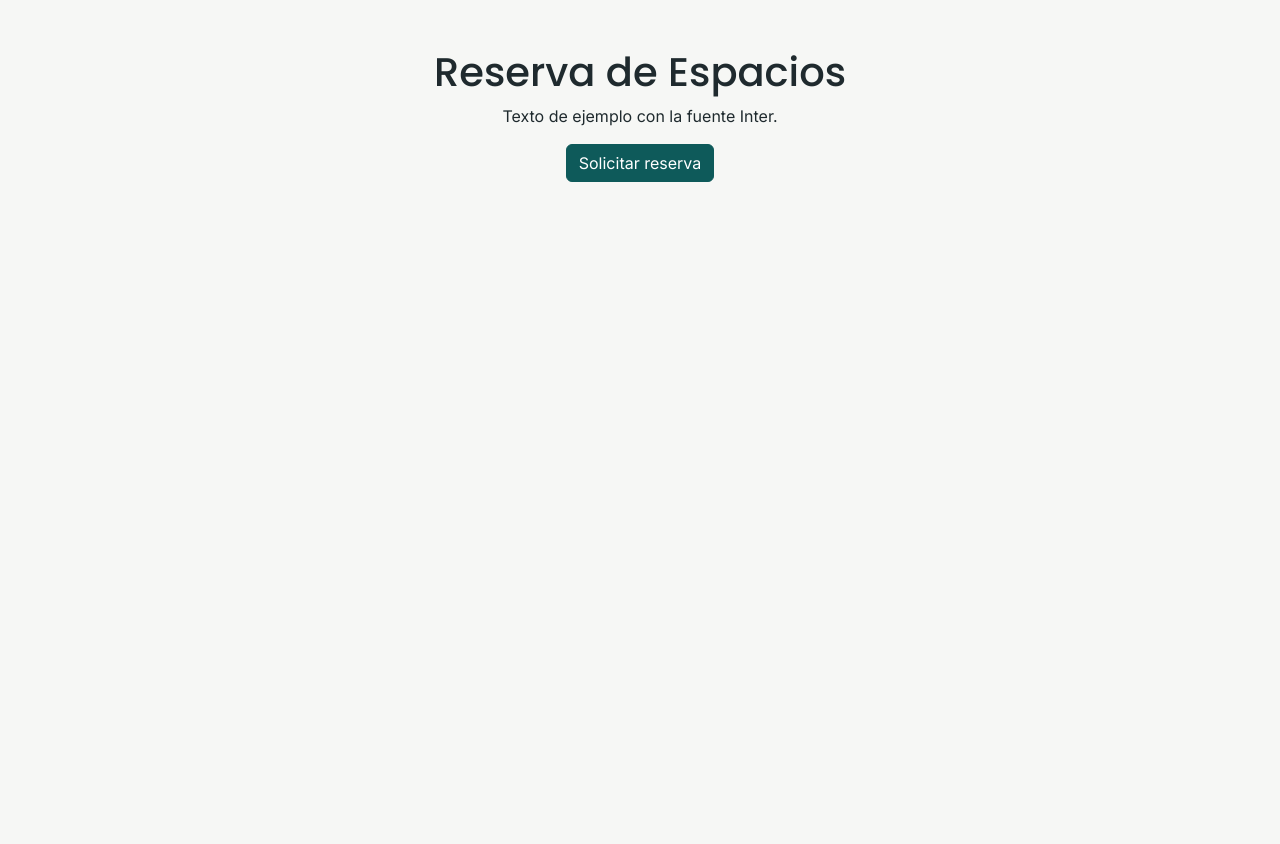
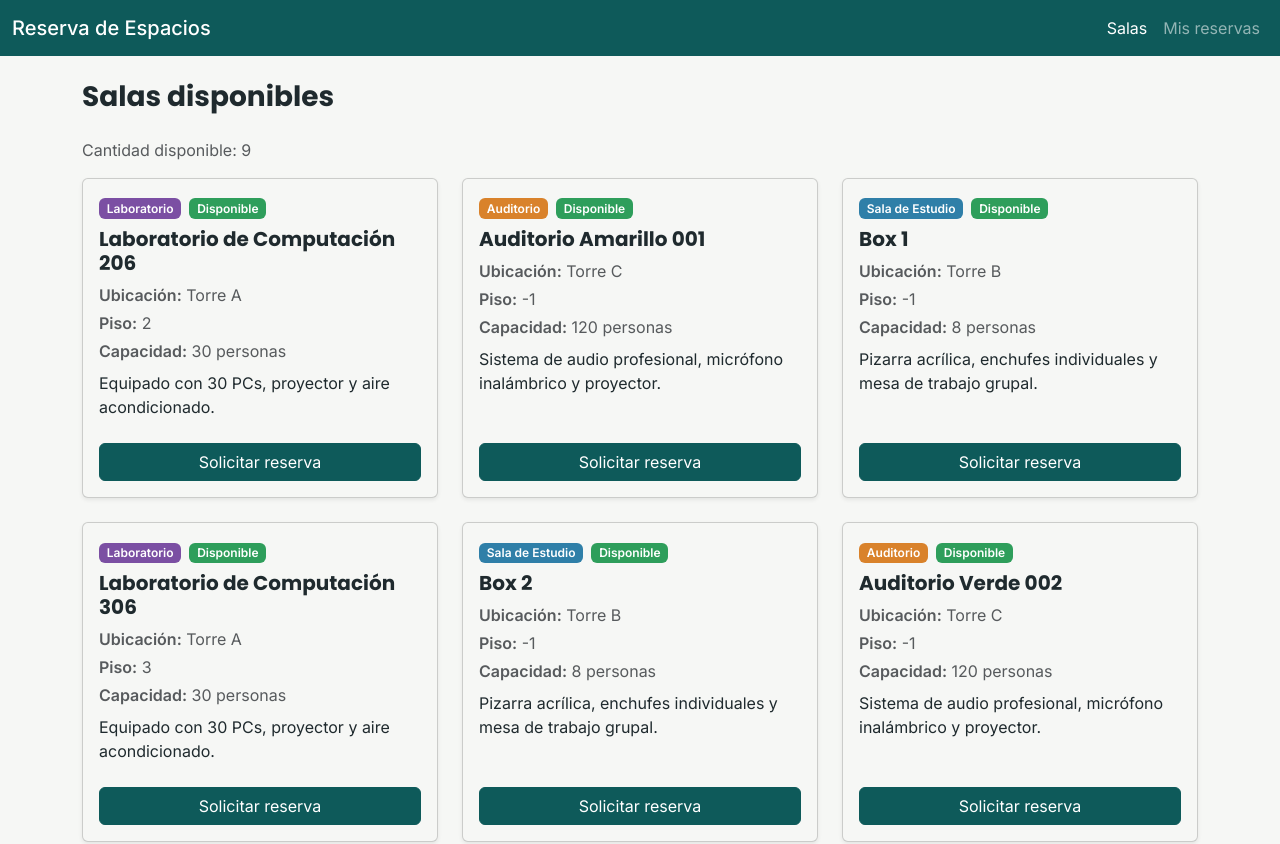
Before and after one commit to Manuel170923/Taller-2---8568, a React (Vite) app: page /salas in a window 1280 px wide. Shown: the top 844 px of the page. Before the commit the page ends 800 px from the top, so only its background shows below. Built offline with nearby package versions, Linux system fonts and the light colour scheme.

Commit message:
implementacion de navbar, layout, rutas y catalogo de salas

```diff
--- a/src/App.jsx
+++ b/src/App.jsx
@@ -1,10 +1,23 @@
+import { BrowserRouter, Routes, Route, Navigate } from 'react-router-dom'
+import Layout from './components/Layout'
+import Login from './pages/Login'
+import Salas from './pages/Salas'
+import MisReservas from './pages/MisReservas'
+
 function App() {
   return (
-    <div className="container mt-5 text-center">
-      <h1>Reserva de Espacios</h1>
-      <p>Texto de ejemplo con la fuente Inter.</p>
-      <button className="btn btn-primary">Solicitar reserva</button>
-    </div>
+    <BrowserRouter>
+      <Routes>
+        <Route path="/login" element={<Login />} />
+
+        <Route element={<Layout />}>
+          <Route path="/salas" element={<Salas />} />
+          <Route path="/mis-reservas" element={<MisReservas />} />
+        </Route>
+
+        <Route path="*" element={<Navigate to="/salas" replace />} />
+      </Routes>
+    </BrowserRouter>
   )
 }
 
--- /dev/null
+++ b/src/components/Layout.jsx
@@ -0,0 +1,18 @@
+import { Outlet } from 'react-router-dom'
+import Navbar from './Navbar'
+
+function Layout() {
+  return (
+    <div className="d-flex flex-column min-vh-100">
+      <Navbar />
+      <main className="flex-grow-1">
+        <Outlet />
+      </main>
+      <footer className="bg-dark text-white text-center py-3">
+        <p className="mb-0 small">&copy; 2026 Sistema de Reserva de Espacios Universitarios</p>
+      </footer>
+    </div>
+  )
+}
+
+export default Layout
--- /dev/null
+++ b/src/components/Navbar.jsx
@@ -0,0 +1,43 @@
+import { useState } from 'react'
+import { NavLink } from 'react-router-dom'
+
+function Navbar() {
+  const [abierto, setAbierto] = useState(false)
+
+  const cerrarMenu = () => setAbierto(false)
+
+  return (
+    <nav className="navbar navbar-expand-lg navbar-dark bg-primary">
+      <div className="container-fluid">
+        <span className="navbar-brand mb-0 h1">Reserva de Espacios</span>
+
+        <button
+          className="navbar-toggler"
+          type="button"
+          aria-label="Abrir menú"
+          aria-expanded={abierto}
+          onClick={() => setAbierto(!abierto)}
+        >
+          <span className="navbar-toggler-icon"></span>
+        </button>
+
+        <div className={`collapse navbar-collapse justify-content-end ${abierto ? 'show' : ''}`}>
+          <ul className="navbar-nav">
+            <li className="nav-item">
+              <NavLink to="/salas" className="nav-link" onClick={cerrarMenu}>
+                Salas
+              </NavLink>
+            </li>
+            <li className="nav-item">
+              <NavLink to="/mis-reservas" className="nav-link" onClick={cerrarMenu}>
+                Mis reservas
+              </NavLink>
+            </li>
+          </ul>
+        </div>
+      </div>
+    </nav>
+  )
+}
+
+export default Navbar
--- /dev/null
+++ b/src/components/RoomCard.jsx
@@ -0,0 +1,38 @@
+const CLASES_TIPO = {
+  'Laboratorio': 'badge-laboratorio',
+  'Auditorio': 'badge-auditorio',
+  'Sala de Estudio': 'badge-estudio',
+  'Sala Pequeña': 'badge-sala',
+  'Sala Mediana': 'badge-sala',
+}
+
+function RoomCard({ room, disponible = true, onReservar }) {
+  const { nombre, tipo, edificio, piso, capacidad, descripcion } = room
+
+  return (
+    <div className="card h-100 shadow-sm">
+      <div className="card-body">
+        <span className={`badge ${CLASES_TIPO[tipo]} me-2 mb-2`}>{tipo}</span>
+        <span className={`badge ${disponible ? 'badge-disponible' : 'badge-ocupado'} mb-2`}>
+          {disponible ? 'Disponible' : 'No disponible'}
+        </span>
+        <h5 className="card-title fw-bold">{nombre}</h5>
+        <p className="card-text text-muted mb-1"><strong>Ubicación:</strong> {edificio}</p>
+        <p className="card-text text-muted mb-1"><strong>Piso:</strong> {piso}</p>
+        <p className="card-text text-muted mb-2"><strong>Capacidad:</strong> {capacidad} personas</p>
+        <p className="card-text">{descripcion}</p>
+      </div>
+      <div className="card-footer bg-transparent border-0 pb-3">
+        <button
+          className="btn btn-primary w-100"
+          disabled={!disponible}
+          onClick={() => onReservar(room)}
+        >
+          Solicitar reserva
+        </button>
+      </div>
+    </div>
+  )
+}
+
+export default RoomCard
--- /dev/null
+++ b/src/components/RoomList.jsx
@@ -0,0 +1,36 @@
+import RoomCard from './RoomCard'
+
+function RoomList({ rooms, disponibilidad = {}, onReservar }) {
+  const estaDisponible = (room) => disponibilidad[room.id] !== false
+
+  const cantidadDisponibles = rooms.filter(estaDisponible).length
+
+  if (rooms.length === 0) {
+    return (
+      <div className="alert alert-warning text-center">
+        No se encontraron espacios con los filtros seleccionados.
+      </div>
+    )
+  }
+
+  return (
+    <>
+      <p className="text-muted mb-3">
+        Cantidad disponible: {cantidadDisponibles}
+      </p>
+      <div className="row row-cols-1 row-cols-md-2 row-cols-lg-3 g-4">
+        {rooms.map((room) => (
+          <div className="col" key={room.id}>
+            <RoomCard
+              room={room}
+              disponible={estaDisponible(room)}
+              onReservar={onReservar}
+            />
+          </div>
+        ))}
+      </div>
+    </>
+  )
+}
+
+export default RoomList
--- /dev/null
+++ b/src/data/rooms.json
@@ -0,0 +1,92 @@
+[
+  {
+    "id": 1,
+    "nombre": "Laboratorio de Computación 206",
+    "tipo": "Laboratorio",
+    "edificio": "Torre A",
+    "piso": 2,
+    "capacidad": 30,
+    "descripcion": "Equipado con 30 PCs, proyector y aire acondicionado.",
+    "hapioResourceId": null
+  },
+  {
+    "id": 2,
+    "nombre": "Auditorio Amarillo 001",
+    "tipo": "Auditorio",
+    "edificio": "Torre C",
+    "piso": -1,
+    "capacidad": 120,
+    "descripcion": "Sistema de audio profesional, micrófono inalámbrico y proyector.",
+    "hapioResourceId": null
+  },
+  {
+    "id": 3,
+    "nombre": "Box 1",
+    "tipo": "Sala de Estudio",
+    "edificio": "Torre B",
+    "piso": -1,
+    "capacidad": 8,
+    "descripcion": "Pizarra acrílica, enchufes individuales y mesa de trabajo grupal.",
+    "hapioResourceId": null
+  },
+  {
+    "id": 4,
+    "nombre": "Laboratorio de Computación 306",
+    "tipo": "Laboratorio",
+    "edificio": "Torre A",
+    "piso": 3,
+    "capacidad": 30,
+    "descripcion": "Equipado con 30 PCs, proyector y aire acondicionado.",
+    "hapioResourceId": null
+  },
+  {
+    "id": 5,
+    "nombre": "Box 2",
+    "tipo": "Sala de Estudio",
+    "edificio": "Torre B",
+    "piso": -1,
+    "capacidad": 8,
+    "descripcion": "Pizarra acrílica, enchufes individuales y mesa de trabajo grupal.",
+    "hapioResourceId": null
+  },
+  {
+    "id": 6,
+    "nombre": "Auditorio Verde 002",
+    "tipo": "Auditorio",
+    "edificio": "Torre C",
+    "piso": -1,
+    "capacidad": 120,
+    "descripcion": "Sistema de audio profesional, micrófono inalámbrico y proyector.",
+    "hapioResourceId": null
+  },
+  {
+    "id": 7,
+    "nombre": "Sal-112",
+    "tipo": "Sala Pequeña",
+    "edificio": "Torre C",
+    "piso": 1,
+    "capacidad": 15,
+    "descripcion": "Equipada con proyector y aire acondicionado.",
+    "hapioResourceId": null
+  },
+  {
+    "id": 8,
+    "nombre": "Sal-525",
+    "tipo": "Sala Mediana",
+    "edificio": "Torre C",
+    "piso": 5,
+    "capacidad": 45,
+    "descripcion": "Equipada con proyector y aire acondicionado.",
+    "hapioResourceId": null
+  },
+  {
+    "id": 9,
+    "nombre": "Sal-706",
+    "tipo": "Sala Mediana",
+    "edificio": "Torre A",
+    "piso": 7,
+    "capacidad": 45,
+    "descripcion": "Equipada con proyector y aire acondicionado.",
+    "hapioResourceId": null
+  }
+]
--- /dev/null
+++ b/src/pages/Login.jsx
@@ -0,0 +1,10 @@
+function Login() {
+  return (
+    <div className="container mt-5 text-center">
+      <h1>Ingresar</h1>
+      <p className="text-muted">Pantalla en construcción.</p>
+    </div>
+  )
+}
+
+export default Login
--- /dev/null
+++ b/src/pages/MisReservas.jsx
@@ -0,0 +1,10 @@
+function MisReservas() {
+  return (
+    <div className="container mt-4">
+      <h1 className="h3 fw-bold">Mis reservas</h1>
+      <p className="text-muted">Pantalla en construcción.</p>
+    </div>
+  )
+}
+
+export default MisReservas
--- /dev/null
+++ b/src/pages/Salas.jsx
@@ -0,0 +1,16 @@
+import rooms from '../data/rooms.json'
+import RoomList from '../components/RoomList'
+
+function Salas() {
+  return (
+    <div className="container mt-4">
+      <h1 className="h3 fw-bold mb-4">Salas disponibles</h1>
+      <RoomList
+        rooms={rooms}
+        onReservar={(room) => console.log('Reservar:', room.nombre)}
+      />
+    </div>
+  )
+}
+
+export default Salas
--- a/src/styles/styles.css
+++ b/src/styles/styles.css
@@ -45,3 +45,13 @@ h1, h2, h3, h4, h5, h6 {
   transform: translateY(-6px);
   box-shadow: 0 0.75rem 1.5rem rgba(0, 0, 0, 0.15);
 }
+
+/* Etiquetas por tipo de sala */
+.badge-laboratorio { background-color: #7B4FA3; }
+.badge-auditorio { background-color: #D9822B; }
+.badge-estudio { background-color: #2F7FA8; }
+.badge-sala { background-color: #5C6B73; }
+
+/* Etiquetas de disponibilidad */
+.badge-disponible { background-color: var(--color-success); }
+.badge-ocupado { background-color: var(--color-danger); }
```
